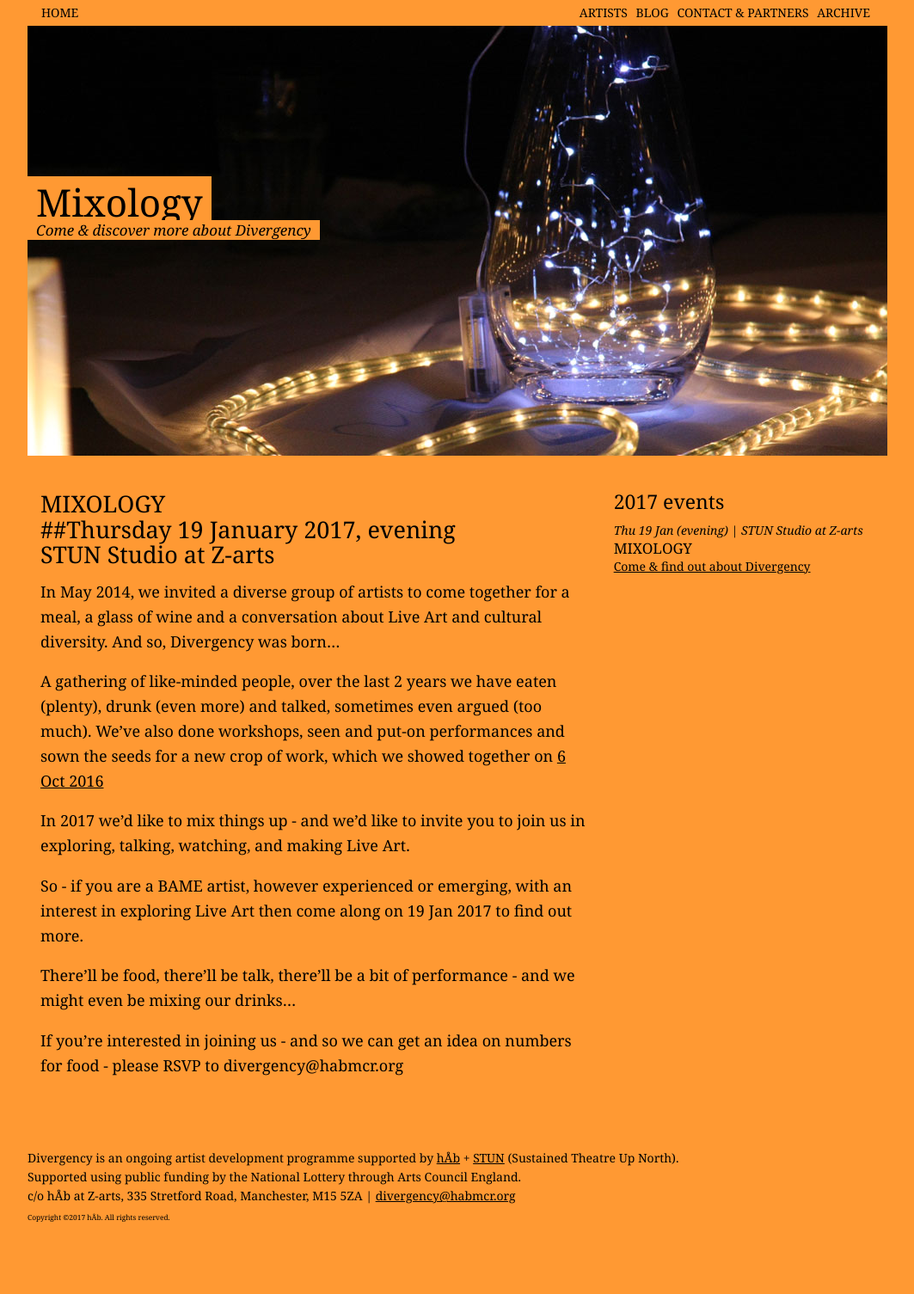
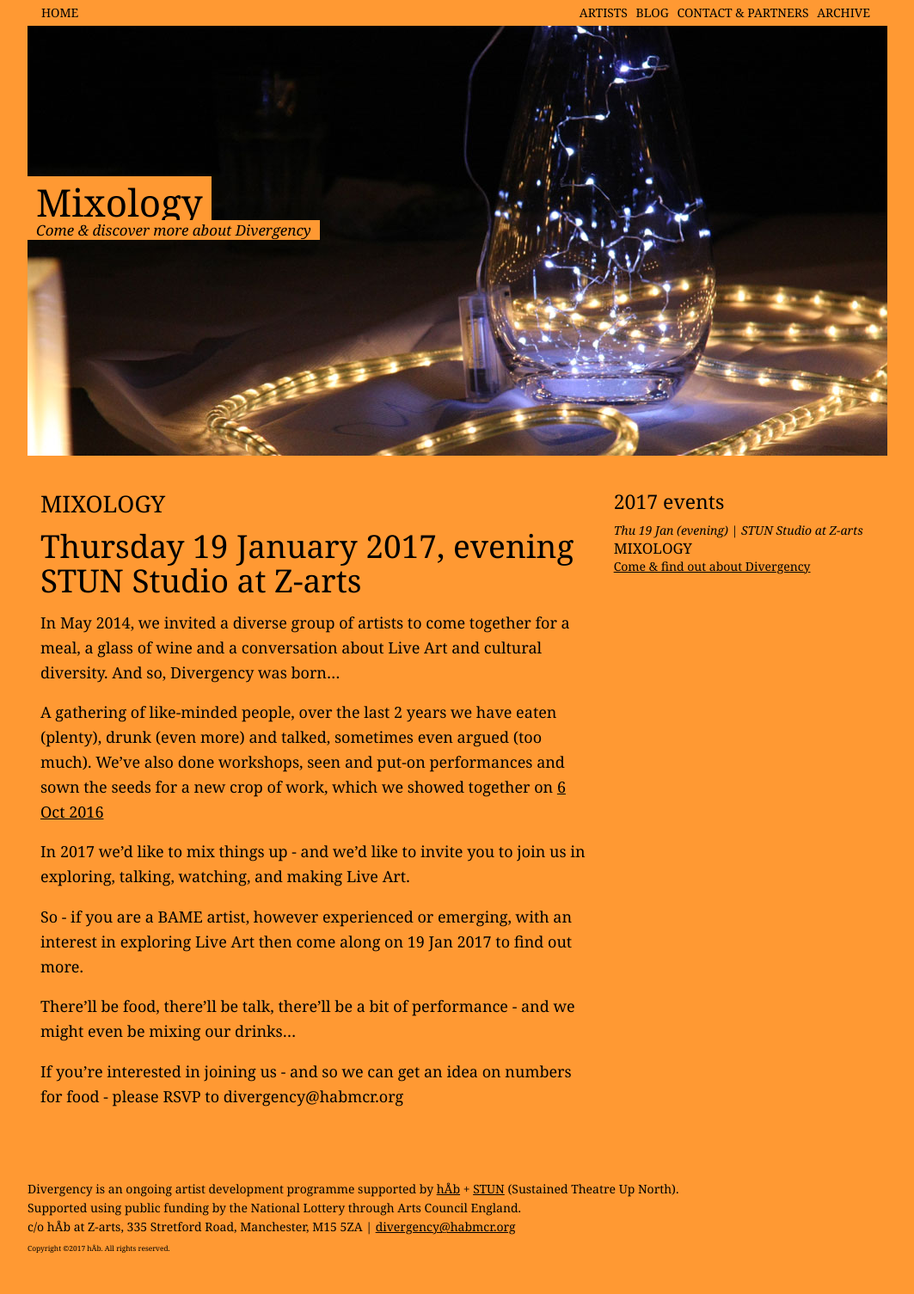
Before and after one commit to divergencymcr/divergencymcr.github.io, a Jekyll site: the page built from current/2017/19jan/index.md, in a window 1280 px wide. Shown: the whole page at 86% size, without its empty margins (108-1171 px from the left). Built offline with Jekyll 4.4.1, drawn with Linux system fonts in a browser that asks for light colours; our own code applies the rules of GitHub Pages for plain Markdown files; before the commit the page ends 1469 px from its top, so only the background shows below that.

Commit message:
title changes

```diff
--- a/current/2017/19jan/index.md
+++ b/current/2017/19jan/index.md
@@ -19,7 +19,9 @@
 # header_image: # optional custom background image, relative to current page
 
 ---
-### MIXOLOGY<br>##Thursday 19 January 2017, evening<br>STUN Studio at Z-arts
+### MIXOLOGY
+
+##  Thursday 19 January 2017, evening<br>STUN Studio at Z-arts
 
 In May 2014, we invited a diverse group of artists to come together for a meal, a glass of wine and a conversation about Live Art and cultural diversity. And so, Divergency was born…
 
```
